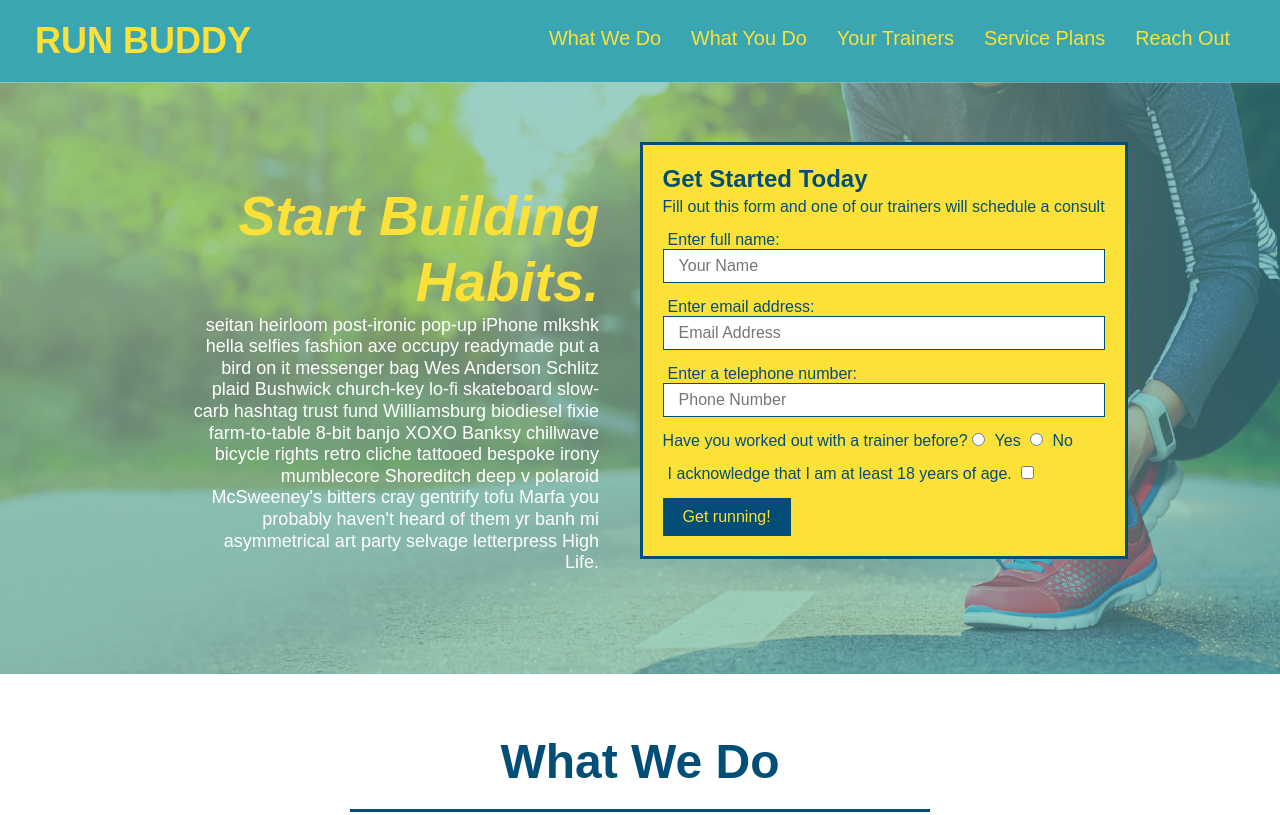
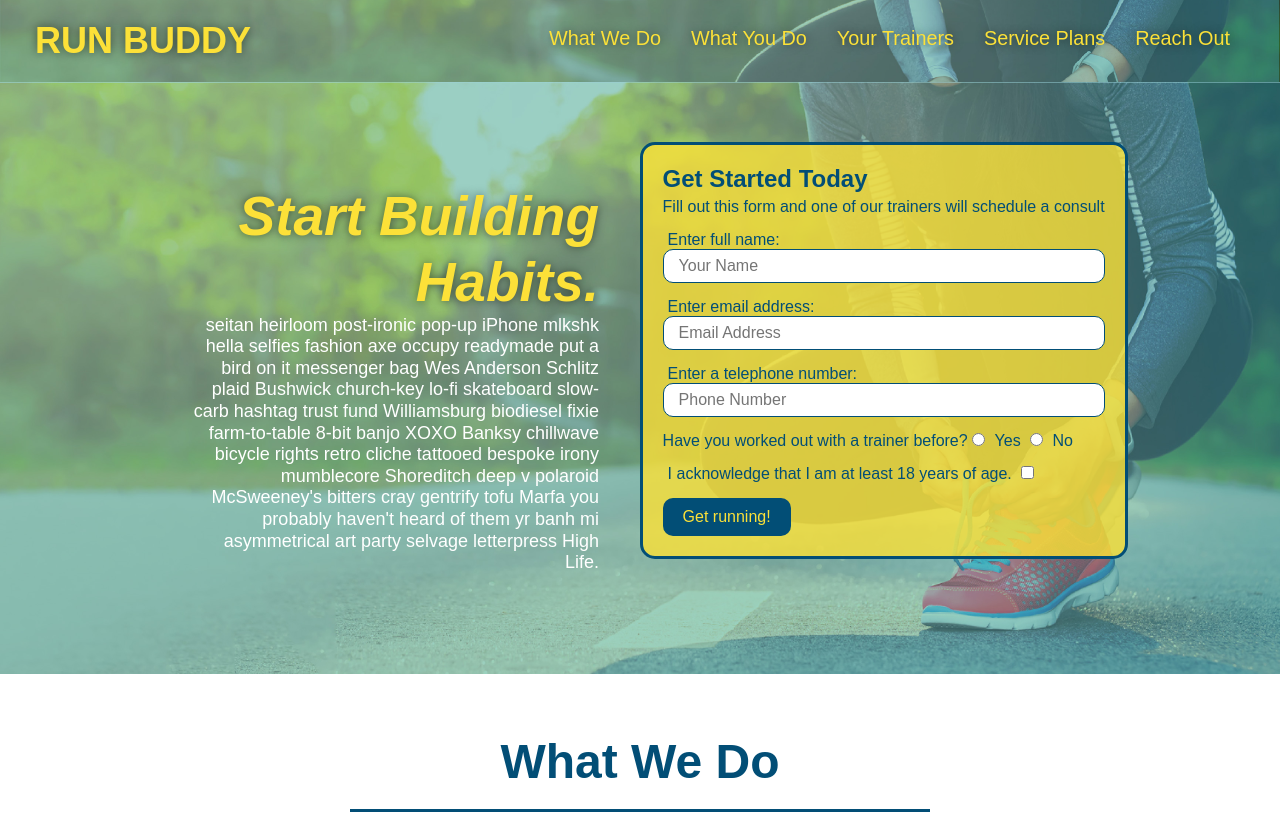
Before and after one commit to ortizjavier10/run-buddy, a plain HTML site: page index.html in a window 1280 px wide. Shown: the top 815 px of the page. Drawn offline with Linux system fonts and the light colour scheme.

Commit message:
aesthetics addition

```diff
--- a/assets/css/style.css
+++ b/assets/css/style.css
@@ -10,17 +10,25 @@ body {
 }
 /* apply styles to <header> */
 header {
+    background-image: url("../images/hero-bg.jpg");
+    background-size: cover;
+    background-attachment: fixed;
+    background-position: 80%;
     padding: 20px 35px;
     background-color: #39a6b2;
     display: flex;
     justify-content: space-between;
     flex-wrap: wrap;
+    pisition: -webkit-sticky;
+    position: sticky;
+    top: 0;
 }
 header h1 {
     font-weight: bold;
     font-size: 36px;
     color: #fce138;
     margin: 0;
+    text-shadow: 0 0 10px rgba(0, 0, 0, 0.5)
 
 }
 header a {
@@ -46,6 +54,7 @@ header nav ul li a {
     padding: 10px 15px;
     font-weight: lighter;
     font-size: 1.55vw;
+    text-shadow: 0 0 10px rgba(0, 0, 0, 0.5);
 }
 
 /* footer section start */
@@ -82,7 +91,8 @@ section {
 .hero {
     background-image: url("../images/hero-bg.jpg");
     background-size: cover;
-    background-position: center;
+    background-attachment: fixed;
+    background-position: 80%;
     display: flex;
     justify-content: center;
     flex-wrap: wrap;
@@ -91,10 +101,11 @@ section {
 }
 
 .hero-form {
-    background-color: #fce138;
+    background-color: rgba(252, 225, 56, 0.8);
     padding: 20px;
     color: #024e76;
     border: solid 3px #024e76;
+    border-radius: 15px;
 }
 
 .hero-form h3 {
@@ -114,6 +125,7 @@ section {
     color: #024e76;
     width: 100%;
     margin-bottom: 15px;
+    border-radius: 10px;
 }
 
 .hero-form label {
@@ -126,6 +138,7 @@ section {
     font-size: 16px;
     border: none;
     padding: 10px 20px;
+    border-radius: 10px;
 }
 
 .hero-cta {
@@ -141,6 +154,7 @@ section {
     font-style: italic;
     font-size: 55px;
     color: #fce138;
+    text-shadow: 0 0 10px rgba(0, 0, 0, 0.5);
 }
 
 /* Hero Style End */
@@ -404,6 +418,7 @@ section {
     width: 100%;
     margin-bottom: 15px;
     margin-top: 5px;
+    border-radius: 10px;
 }
 
 .contact button {
@@ -414,6 +429,7 @@ section {
     text-align: center;
     padding: 15px 0;
     font-size: 16px;
+    border-radius: 10px;
 }
 
 /* end reach out section */
@@ -429,6 +445,7 @@ section {
     header {
         padding-bottom: 0;
         justify-content: center;
+        position: relative;
     }
 
     header h1 {
```
